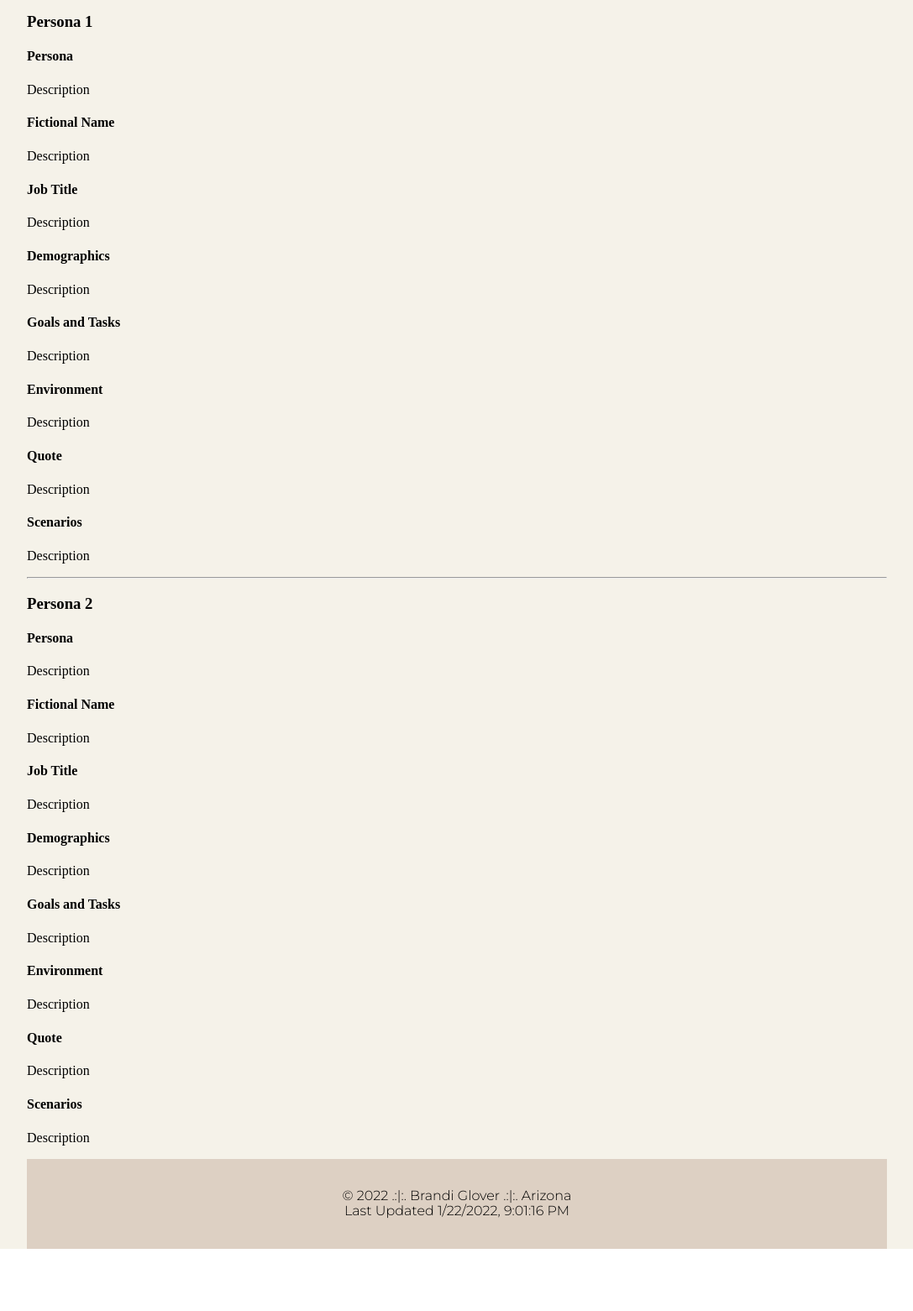
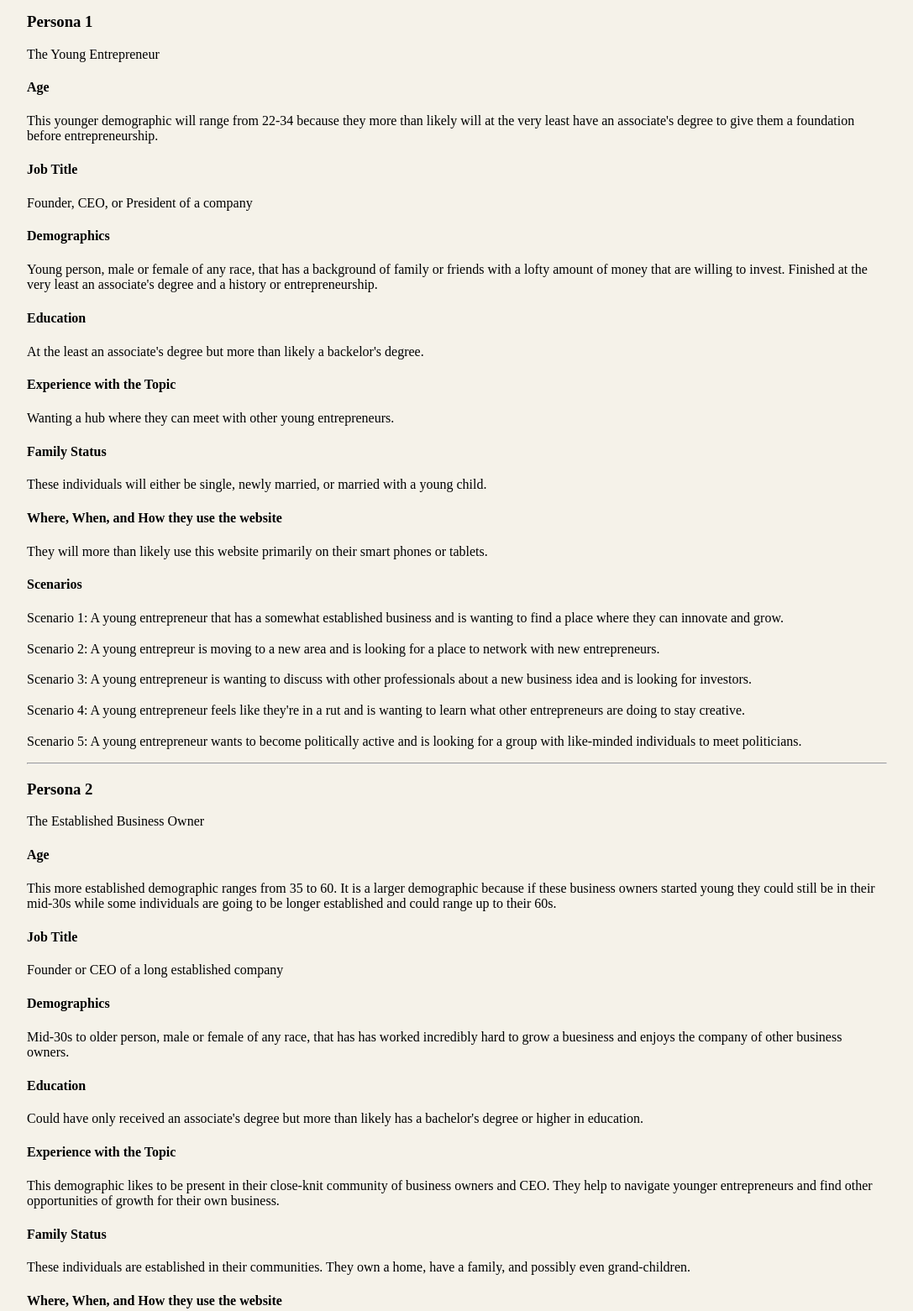
Before and after one commit to Brandi-Galvan/wdd230, a plain HTML site: page lesson3/html/target-audience.html in a window 1280 px wide. Shown: the part 380-1941 px from the top of the page at 84% size, without its empty margins (96-1183 px from the left). Before the commit the page ends 1867 px from the top, so only its background shows below. Drawn offline with Linux system fonts and the light colour scheme; files whose address does not match are found by name; a web font is replaced by a local one.

Commit message:
Finishing content target audience

```diff
--- a/lesson3/html/target-audience.html
+++ b/lesson3/html/target-audience.html
@@ -37,40 +37,50 @@
    <p>Definition of Audience</p>
    <hr>
    <h3>Persona 1</h3>
-   <h4>Persona</h4>
-   <p>Description</p>
-   <h4>Fictional Name</h4>
-   <p>Description</p>
+   <p>The Young Entrepreneur</p>
+   <h4>Age</h4>
+   <p>This younger demographic will range from 22-34 because they more than likely will at the very least have an associate's degree to give them a foundation before entrepreneurship.</p>
    <h4>Job Title</h4>
-   <p>Description</p>
+   <p>Founder, CEO, or President of a company</p>
    <h4>Demographics</h4>
-   <p>Description</p>
-   <h4>Goals and Tasks</h4>
-   <p>Description</p>
-   <h4>Environment</h4>
-   <p>Description</p>
-   <h4>Quote</h4>
-   <p>Description</p>
+   <p>Young person, male or female of any race, that has a background of family or friends with a lofty amount of money that are willing to invest. Finished at the very least an associate's degree and a history or entrepreneurship.</p>
+   <h4>Education</h4>
+   <p>At the least an associate's degree but more than likely a backelor's degree.</p>
+   <h4>Experience with the Topic</h4>
+   <p>Wanting a hub where they can meet with other young entrepreneurs.</p>
+   <h4>Family Status</h4>
+   <p>These individuals will either be single, newly married, or married with a young child.</p>
+   <h4>Where, When, and How they use the website</h4>
+   <p>They will more than likely use this website primarily on their smart phones or tablets.</p>
    <h4>Scenarios</h4>
-   <p>Description</p>
+   <p>Scenario 1: A young entrepreneur that has a somewhat established business and is wanting to find a place where they can innovate and grow.<br><br>
+      Scenario 2: A young entrepreur is moving to a new area and is looking for a place to network with new entrepreneurs.<br><br>
+      Scenario 3: A young entrepreneur is wanting to discuss with other professionals about a new business idea and is looking for investors.<br><br>
+      Scenario 4: A young entrepreneur feels like they're in a rut and is wanting to learn what other entrepreneurs are doing to stay creative.<br><br>
+      Scenario 5: A young entrepreneur wants to become politically active and is looking for a group with like-minded individuals to meet politicians.</p>
    <hr>
    <h3>Persona 2</h3>
-   <h4>Persona</h4>
-   <p>Description</p>
-   <h4>Fictional Name</h4>
-   <p>Description</p>
+   <p>The Established Business Owner</p>
+   <h4>Age</h4>
+   <p>This more established demographic ranges from 35 to 60. It is a larger demographic because if these business owners started young they could still be in their mid-30s while some individuals are going to be longer established and could range up to their 60s.</p>
    <h4>Job Title</h4>
-   <p>Description</p>
+   <p>Founder or CEO of a long established company</p>
    <h4>Demographics</h4>
-   <p>Description</p>
-   <h4>Goals and Tasks</h4>
-   <p>Description</p>
-   <h4>Environment</h4>
-   <p>Description</p>
-   <h4>Quote</h4>
-   <p>Description</p>
+   <p>Mid-30s to older person, male or female of any race, that has has worked incredibly hard to grow a buesiness and enjoys the company of other business owners.</p>
+   <h4>Education</h4>
+   <p>Could have only received an associate's degree but more than likely has a bachelor's degree or higher in education.</p>
+   <h4>Experience with the Topic</h4>
+   <p>This demographic likes to be present in their close-knit community of business owners and CEO. They help to navigate younger entrepreneurs and find other opportunities of growth for their own business.</p>
+   <h4>Family Status</h4>
+   <p>These individuals are established in their communities. They own a home, have a family, and possibly even grand-children.</p>
+   <h4>Where, When, and How they use the website</h4>
+   <p>They are probably on their laptops more often and view the website on a desktop viewport but may also check events and such on their phone or tablet.</p>
    <h4>Scenarios</h4>
-   <p>Description</p>
+   <p>Scenario 1: An established entrepreneur is looking for a place to find younger entrepreneurs to give advice to..<br><br>
+      Scenario 2: An older entrepreneur wanting to star present in his community and locate other entrepreneurs.<br><br>
+      Scenario 3: A middle-aged entrepreneur looking for a place where they can grow and learn from more established entrepreneurs.<br><br>
+      Scenario 4: Older individuals wanting to help their community of business owners start to take part in politics.<br><br>
+      Scenario 5: An established entrepreneur opening a new business in the area and wants to network with other established entrepreneurs.</p>
 </main>
 <footer>
     <div>&copy; <span id="currentyear"></span> .:|:. Brandi Glover .:|:. Arizona</div>
```
